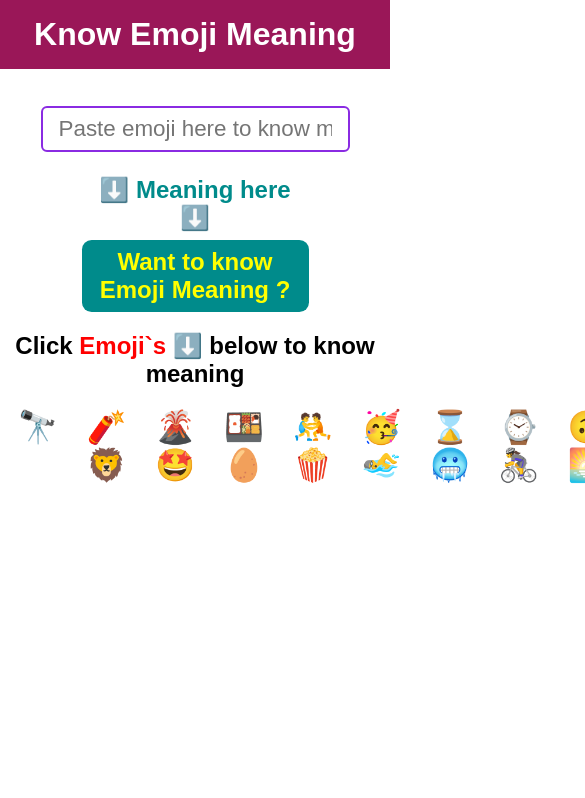
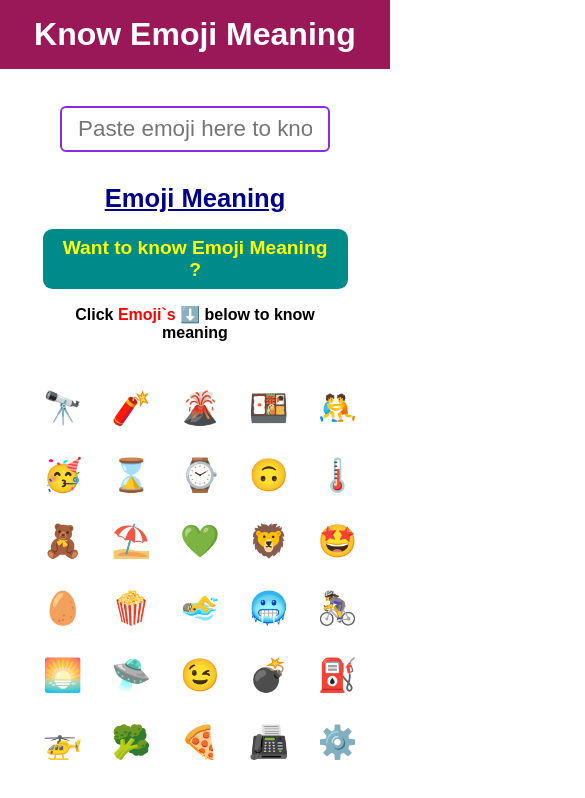
Before and after one commit to karthikgoud/Know-emoji-meaning, a React (Create React App) app: page / in a window 390 px wide. Shown: the top 798 px of the page, 585 px wide, since content can reach past the window. Built offline with nearby package versions, Linux system fonts and the light colour scheme.

Commit message:
style: responsive 425px

```diff
--- a/src/App.css
+++ b/src/App.css
@@ -15,7 +15,7 @@ h1,h2{
 }
 
 input {
-  width: 70%;
+  width: 60%;
   padding: 0.5rem 1rem;
   font-size: 1.4rem;
   border-radius: 6px;
@@ -23,7 +23,15 @@ input {
   margin: 1rem;
 }
 
+.emoji-container{
+  width: 800px;
+  margin: 0 auto;
+}
+
 .emoji-icon{
+  padding: 0.5rem;
+  font-size: 2rem;
+  margin: 0.4rem;
   transition: 0.2s ease-in;
 }
 
@@ -35,8 +43,56 @@ input {
 }
 
 .output-container{
+  font-size: 1.6rem;
+  font-weight: bolder;
+  color: darkblue;
   width: 50%;
-  padding: 1rem;
+  padding: 0.5rem 1rem;
+  margin: auto;
+  text-decoration: underline;
+}
+
+.output-meaning{
+  font-size: 1.8rem;
+  font-weight: bolder;
+  color: yellow;
+  background: darkcyan;
+  padding: 0.5rem 1rem;
+  width: 50%;
+  margin: auto;
+  border-radius: 0.6rem;
+}
 
 
+
+
+/* ----------------425px------------ */
+
+@media (max-width:426px){
+
+  .output-container{
+    width: 60%;
+    padding: 1rem;
+  }
+
+  .output-meaning{
+    width: 70%;
+    font-size: 1.2rem;
+  }
+
+  .emoji-container{
+    display: flex;
+    flex-wrap: wrap;
+    align-items: center;
+    justify-content: center;
+    width: 400px;
+    margin: 1rem 0;
+  }
+
+  .info{
+    font-size: 1rem;
+    padding: 1rem;
+    width: 70%;
+    margin: 0 auto;
+  }
 }
--- a/src/App.js
+++ b/src/App.js
@@ -27,6 +27,12 @@ function App() {
     "🛸": "Flying Saucer",
     "😉": "Winking Face",
     "💣": "Bomb",
+    "⛽": "Fuel Pump",
+    "🚁": "Helicopter",
+    "🥦": "Broccoli",
+    "🍕": "Pizza",
+    "📠": "Fax Machine",
+    "⚙️": "Gear",
   };
 
   const emojiArray = Object.keys(emojiObject);
@@ -60,51 +66,20 @@ function App() {
         placeholder="Paste emoji here to know meaning."
       />
 
-      <div
-        style={{
-          className: "output-container",
-          fontSize: "1.5rem",
-          fontWeight: "bolder",
-          color: "darkcyan",
-          padding: "0.5rem 1rem",
-          width: "50%",
-          margin: "auto",
-        }}
-      >
-        ⬇️ Meaning here ⬇️
-      </div>
-      <div
-        style={{
-          className: "output-container",
-          fontSize: "1.5rem",
-          fontWeight: "bolder",
-          color: "yellow",
-          background: "darkcyan",
-          padding: "0.5rem 1rem",
-          width: "50%",
-          margin: "auto",
-          borderRadius: "0.6rem",
-        }}
-      >
-        {emoji}
-      </div>
+      <div className="output-container"> Emoji Meaning </div>
+      <div className="output-meaning">{emoji}</div>
 
-      <h2>
+      <h2 className="info">
         Click <span style={{ color: "red" }}>Emoji`s ⬇️ </span>below to know
         meaning
       </h2>
-      <div style={{ width: "900px", margin: "0 auto" }}>
+      <div className="emoji-container">
         {emojiArray.map((emoji) => {
           return (
             <span
               className="emoji-icon"
               onClick={() => emojiClickHandler(emoji)}
               key={emoji}
-              style={{
-                padding: "0.5rem",
-                fontSize: "2rem",
-                margin: "0.4rem",
-              }}
             >
               {emoji}
             </span>
```
